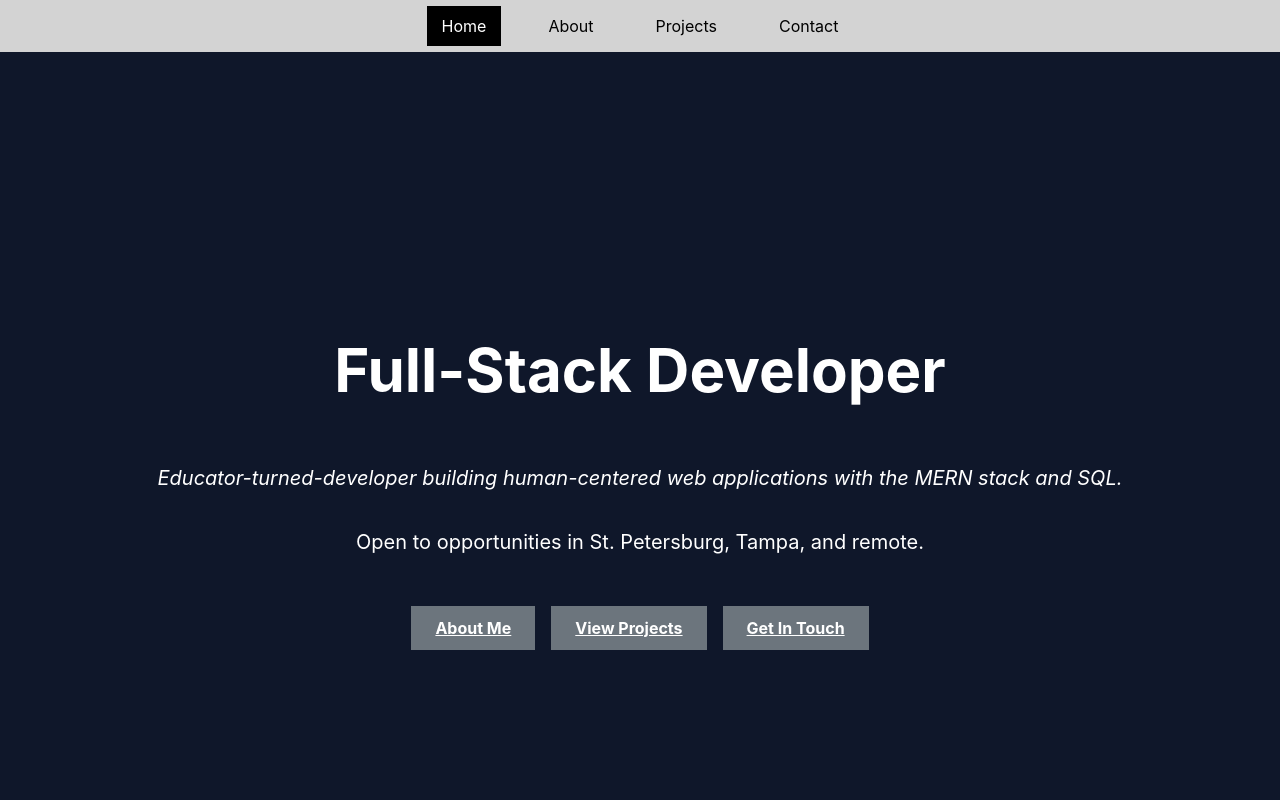
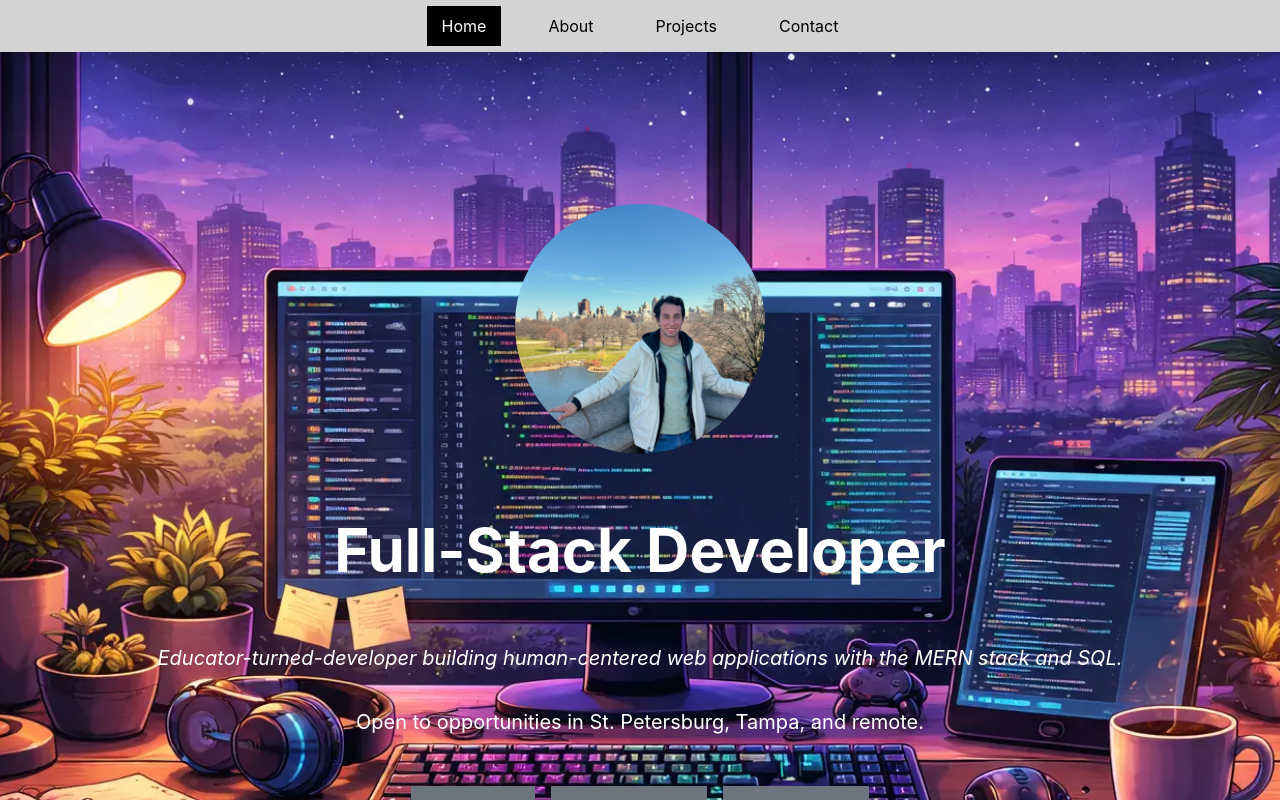
Before and after one commit to triscravello/tristan-portfolio-site, a React (Vite) app: page / in a window 1280 px wide. Shown: the top 800 px of the page. Built offline with nearby package versions, Linux system fonts and the light colour scheme.

Commit message:
Import profile and background pics and polish visibility

```diff
--- a/src/App.css
+++ b/src/App.css
@@ -1,10 +1,13 @@
 .App {
     min-height: 100vh;
     width: 100%;
+    display: flex;
+    flex-direction: column;
 }
 
 body {
     color: white;
     min-height: 100vh;
     width: 100%;
+    margin: 0;
 }
--- a/src/App.jsx
+++ b/src/App.jsx
@@ -6,10 +6,19 @@ import Home from './pages/Home';
 import About from './pages/About';
 import Projects from './pages/Projects';
 import Contact from './pages/Contact';
+import backgroundImage from "./assets/background-image.webp";
 
 function App() {
+  const appStyle = {
+    backgroundImage: `url(${backgroundImage})`,
+    backgroundSize: 'cover',
+    backgroundPosition: 'center',
+    backgroundRepeat: 'no-repeat',
+    minHeight: '100vh'
+  }
+
   return (
-    <div>
+    <div style={appStyle}>
       <Navbar />
       <Routes>
         <Route path="/" element={<Home />} />
--- a/src/pages/Home.css
+++ b/src/pages/Home.css
@@ -7,7 +7,7 @@
     justify-content: center;
     align-items: center;
     text-align: center;
-    background-color: #0f172a;
+    background-color: transparent;
 }
 
 .home h1 {
--- a/src/pages/Home.jsx
+++ b/src/pages/Home.jsx
@@ -1,6 +1,7 @@
 import { Link } from "react-router-dom";
 import { useEffect } from "react";
 import './Home.css';
+import profilePicture from "../assets/profile-picture.webp";
 
 function Home() {
     useEffect(() => {
@@ -9,6 +10,7 @@ function Home() {
 
     return (
         <main className="home">
+            <img src={profilePicture} alt="Tristan Cravello, Web Developer" fetchPriority="high" className="profile-pic" />
             <h1>Full-Stack Developer</h1>
             <p><em>Educator-turned-developer building human-centered web applications with the MERN stack and SQL.</em></p>
             <p>Open to opportunities in St. Petersburg, Tampa, and remote.</p>
```
